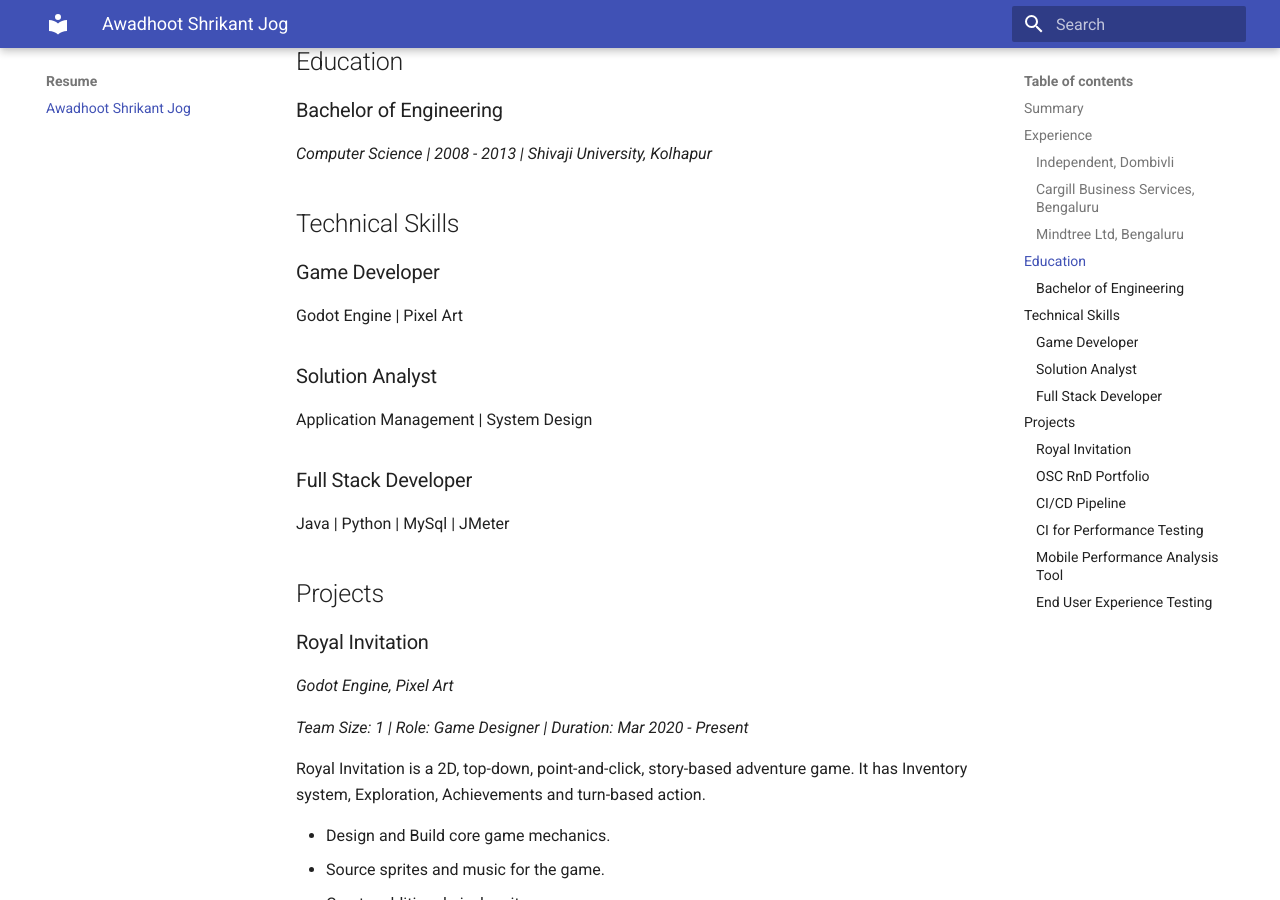
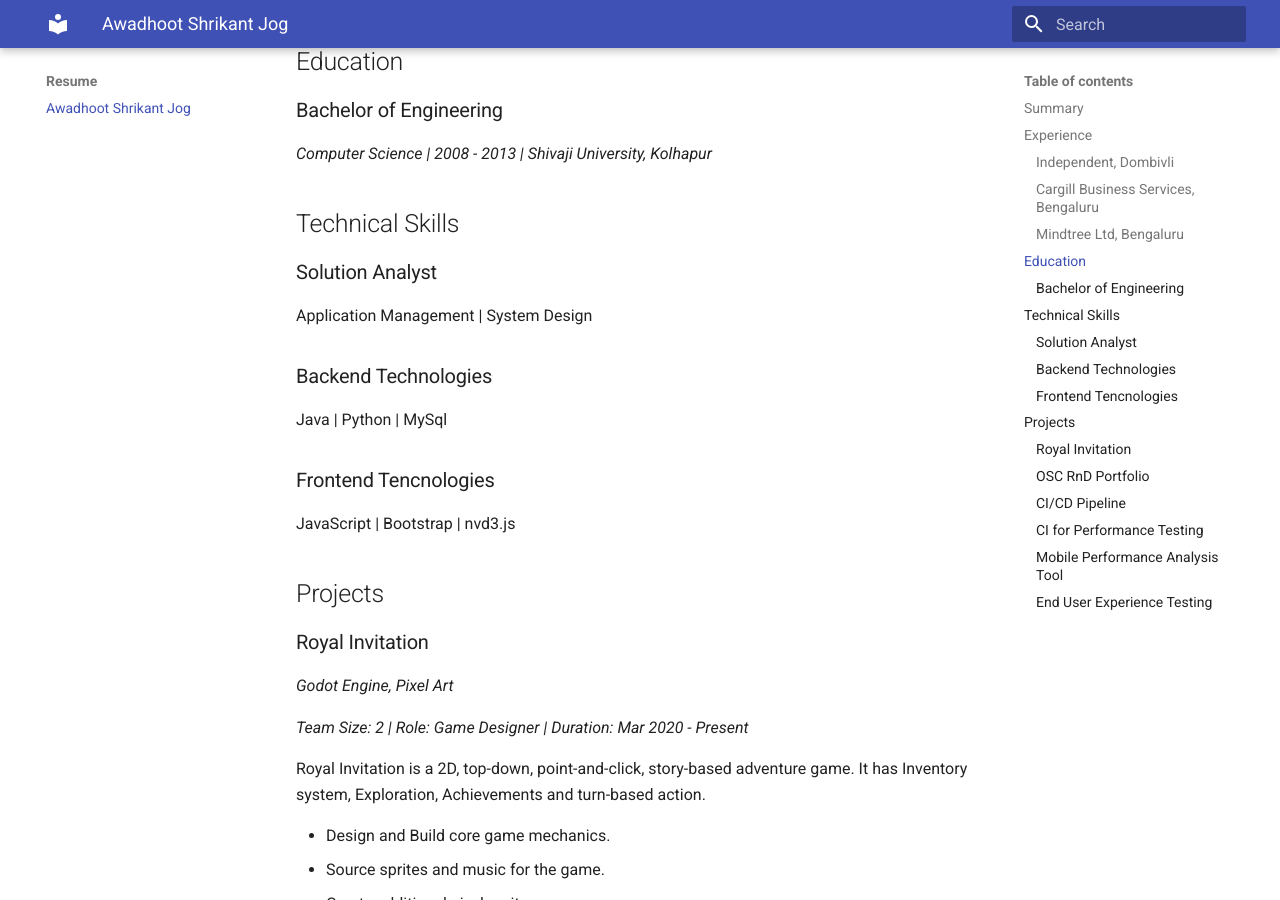
Before and after one commit to jawadhoot/resume, an MkDocs documentation site: the page built from docs/index.md, in a window 1280 px wide and 900 px high, scrolled down 915 px. Built offline with MkDocs 1.6.1 and Material for MkDocs 9.7.7, drawn with Linux system fonts in a browser that asks for light colours.

Commit message:
add frontend tech

```diff
--- a/docs/index.md
+++ b/docs/index.md
@@ -34,17 +34,17 @@ phone: + 91 8080128050 | city: Dombivli, IN | email: jawadhoot@gmail.com
 
 ## Technical Skills
 
-### Game Developer
-
-Godot Engine | Pixel Art
-
 ### Solution Analyst
 
 Application Management | System Design
 
-### Full Stack Developer
+### Backend Technologies
 
-Java | Python | MySql | JMeter
+Java | Python | MySql
+
+### Frontend Tencnologies
+
+JavaScript | Bootstrap | nvd3.js
 
 ## Projects
 
@@ -52,7 +52,7 @@ Java | Python | MySql | JMeter
 
 *Godot Engine, Pixel Art*
 
-*Team Size: 1 | Role: Game Designer | Duration: Mar 2020 - Present*
+*Team Size: 2 | Role: Game Designer | Duration: Mar 2020 - Present*
 
 Royal Invitation is a 2D, top-down, point-and-click, story-based adventure game. It has Inventory system, Exploration, Achievements and turn-based action.
 
```
